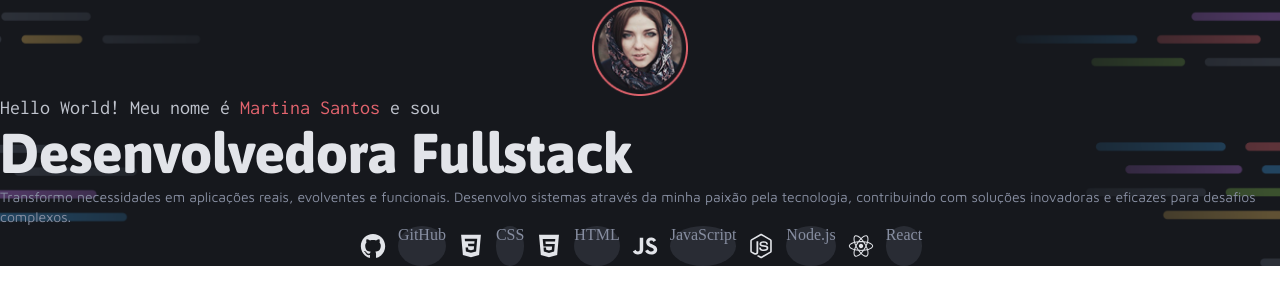
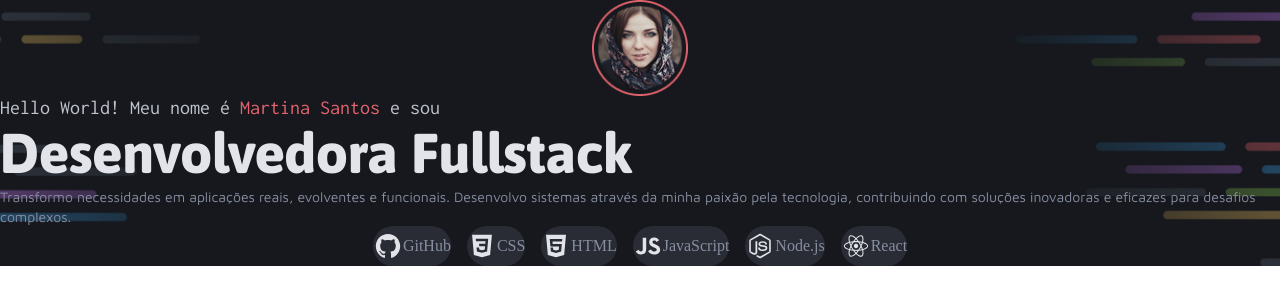
Before and after one commit to ronaldotavcano/portifolio, a plain HTML site: page index.html in a window 1280 px wide. Drawn offline with Linux system fonts and the light colour scheme.

Commit message:
arrumando tags

```diff
--- a/index.html
+++ b/index.html
@@ -32,12 +32,12 @@
             </div>
 
             <aside>
-                <img src="assets/icones/GitHub.svg" alt="Icone do GitHub"> <span class="tags">GitHub</span>
-                <img src="assets/icones/CSS.svg" alt="Icone do CSS"><span class="tags">CSS</span>
-                <img src="assets/icones/HTML.svg" alt="Icone do HTML"><span class="tags">HTML</span>
-                <img src="assets/icones/JavaScript.svg" alt="Icone do JavaScript"><span class="tags">JavaScript</span>
-                <img src="assets/icones/Node.js.svg" alt="Icone do Node.js"><span class="tags">Node.js</span>
-                <img src="assets/icones/React.svg" alt="Icone do React"><span class="tags">React</span>
+                <span class="tags git"><img src="assets/icones/GitHub.svg" alt="Icone do GitHub">GitHub</span>
+                <span class="tags css"><img src="assets/icones/CSS.svg" alt="Icone do CSS">CSS</span>
+                <span class="tags html"><img src="assets/icones/HTML.svg" alt="Icone do HTML">HTML</span>
+                <span class="tags java"><img src="assets/icones/JavaScript.svg" alt="Icone do JavaScript">JavaScript</span>
+                <span class="tags node"><img src="assets/icones/Node.js.svg" alt="Icone do Node.js">Node.js</span>
+                <span class="tags react"><img src="assets/icones/React.svg" alt="Icone do React">React</span>
             </aside>
         </header>
     </div>
--- a/styles/header.css
+++ b/styles/header.css
@@ -1,45 +1,43 @@
-.intro{
+.intro {
     background-image: url(../assets/Background_Intro.png);
     background-position: center;
     background-size: cover;
     background-repeat: no-repeat;
     width: 100%;
-    height: auto;
+}
 
-    header{
+.intro header {
     display: flex;
     flex-direction: column;
     justify-content: center;
+}
 
-        .avatar{
-            display: flex;
+.intro .avatar {
+    display: block;
     width: 96px;
     aspect-ratio: 1/1;
     object-fit: cover;
     align-self: center;
 }
 
-        aside{
+.intro aside {
     display: flex;
-            gap: 10px;
+    gap: 16px;
     align-items: center;
     justify-content: center;
-
-            img{
-                width: 30px;
-                gap: 10px;
 }
 
-            .tags{
-                max-width: 105px;
-                display: flex;
-                flex-direction: column;
-                background-color: var(--gray-300);
-                height: 40px;
-                border-radius: 50%;
-                color: var(--gray-400);
+.intro aside img {
+    width: 30px;
 
 }
+
+.intro .tags {
+    height: 40px;
+    border-radius: 20px;
+    color: var(--gray-400);
+    background-color: var(--gray-300);
+    display: flex;
+    align-items: center;
+    justify-content: center;
 }
-    }
-}
```
Also changed, not shown: styles/utilitys.css (line endings or trailing spaces). Lines whose indentation alone changed are shown as unchanged.
